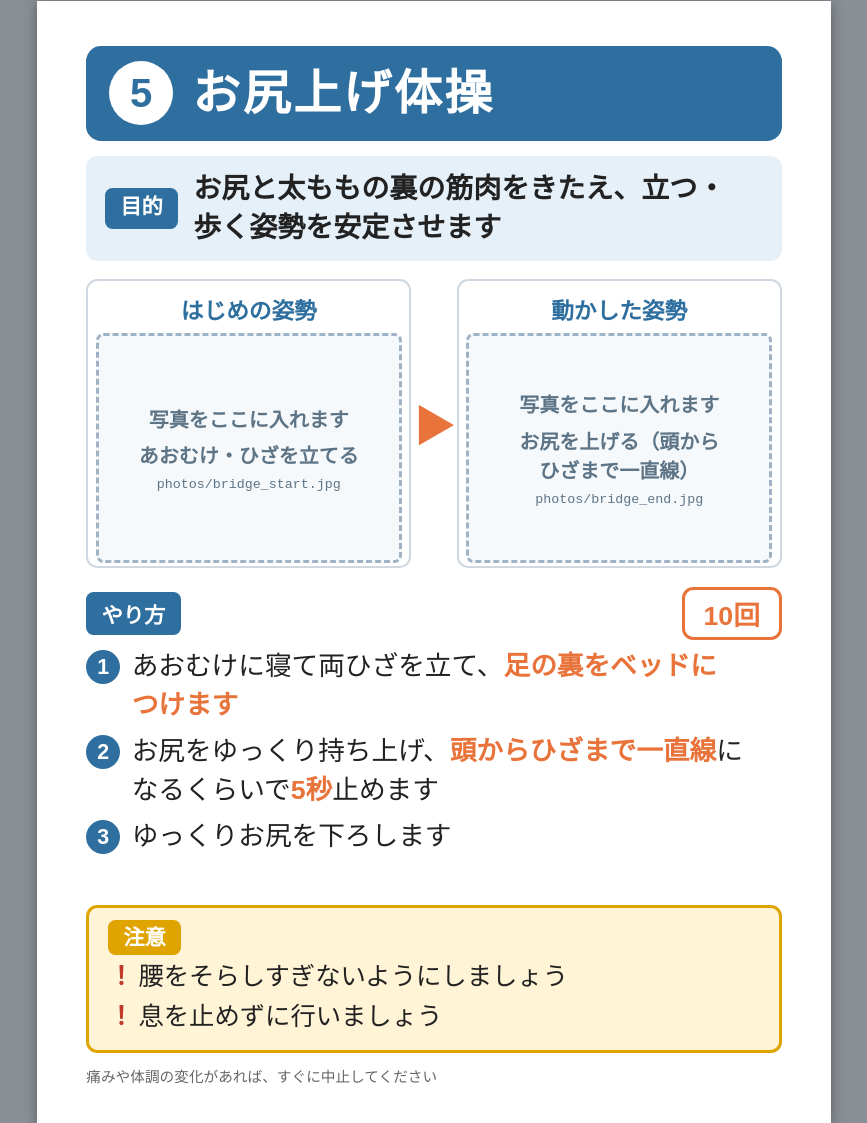
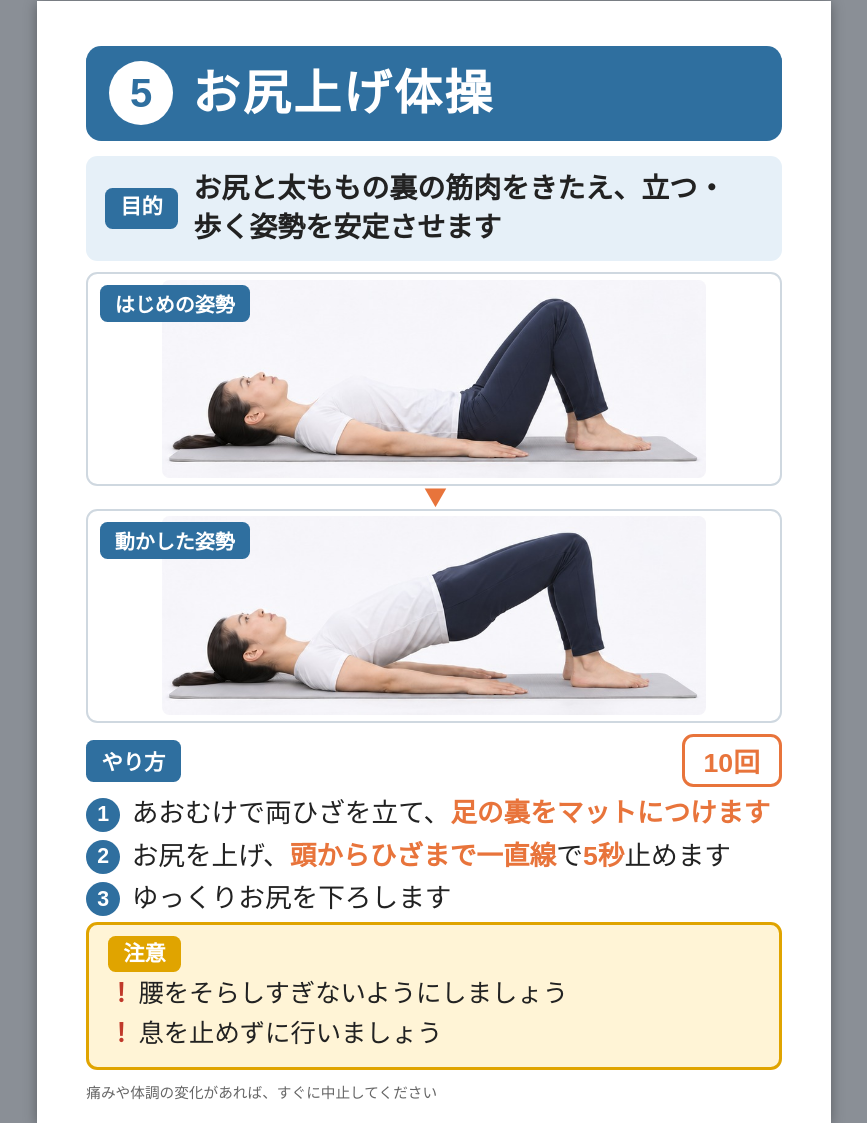
Before and after one commit to kumagai-envision/my-page, a plain HTML site: page jishutore/index.html in a window 1280 px wide. Shown: the part 4769-5892 px from the top of the page, without its empty margins (206-1073 px from the left). Drawn offline with Linux system fonts and the light colour scheme; a web font is replaced by a local one.

Commit message:
お尻上げ2種目に写真を反映し、横長写真用のレイアウトに調整
Co-Authored-By: Claude Opus 5.5 <noreply@anthropic.com>
Claude-Session: https://claude.ai/code/session_01SDTvcEdxf7j61e8Z6HADHd

```diff
--- a/jishutore/index.html
+++ b/jishutore/index.html
@@ -92,7 +92,18 @@
   .fig svg { width: 100%; height: auto; display: block; }
   .fig img.photo { display: none; width: 100%; aspect-ratio: 280 / 328; object-fit: cover; border-radius: 2mm; }
   .fig.has-photo img.photo { display: block; }
-  .page.wide .fig img.photo { aspect-ratio: 4 / 3; object-fit: contain; background: #fff; }
+  /* 寝て行う運動：横長の写真を上下に大きく並べる */
+  .page.wide .figs { grid-template-columns: 1fr; grid-template-rows: auto 6mm auto; margin-top: 3mm; }
+  .page.wide .between { font-size: 16pt; line-height: 6mm; transform: rotate(90deg); }
+  .page.wide .fig { position: relative; padding: 1.5mm; }
+  .page.wide .fig .cap {
+    position: absolute; left: 3mm; top: 3mm; z-index: 1; padding: 1mm 4mm;
+    background: var(--main); color: #fff; border-radius: 2mm; font-size: 15pt;
+  }
+  .page.wide .howto { margin-top: 3mm; }
+  .page.wide ol.steps li { margin: 1mm 0; }
+  .page.wide .fig img.photo { width: 80%; margin: 0 auto; aspect-ratio: 886 / 324; object-fit: contain; background: #fff; }
+  .page.wide .slot { aspect-ratio: 886 / 324; }
   /* 写真が届くまでの枠 */
   .slot {
     aspect-ratio: 4 / 3; border: 0.8mm dashed #9fb3c4; border-radius: 2mm; background: #f6f9fb;
@@ -260,8 +271,8 @@ const EXERCISES = [
     title: "お尻上げ体操",
     purpose: "お尻と太ももの裏の筋肉をきたえ、立つ・歩く姿勢を安定させます",
     steps: [
-      "あおむけに寝て両ひざを立て、<b>足の裏をベッドにつけます</b>",
-      "お尻をゆっくり持ち上げ、<b>頭からひざまで一直線</b>になるくらいで<b>5秒</b>止めます",
+      "あおむけで両ひざを立て、<b>足の裏をマットにつけます</b>",
+      "お尻を上げ、<b>頭からひざまで一直線</b>で<b>5秒</b>止めます",
       "ゆっくりお尻を下ろします"
     ],
     reps: "10回",
@@ -280,8 +291,8 @@ const EXERCISES = [
     purpose: "お尻とおなかの筋肉をきたえ、片足で体を支えるバランス力をつけます",
     steps: [
       "「お尻上げ体操」でお尻を上げた姿勢になります",
-      "その姿勢のまま、右足を<b>5cmほど</b>持ち上げて<b>3秒</b>止めます",
-      "足を下ろしてから、お尻を下ろします（左足も同じように）"
+      "そのまま右足を<b>5cmほど</b>上げ、<b>3秒</b>止めます",
+      "足を下ろし、お尻を下ろします（左足も同様に）"
     ],
     reps: "左右 5回ずつ",
     cautions: [
```
Also changed, not shown: jishutore/photos/bridge-leg_end.jpg (added), jishutore/photos/bridge_end.jpg (added), jishutore/photos/bridge_start.jpg (added), 2 other files.
